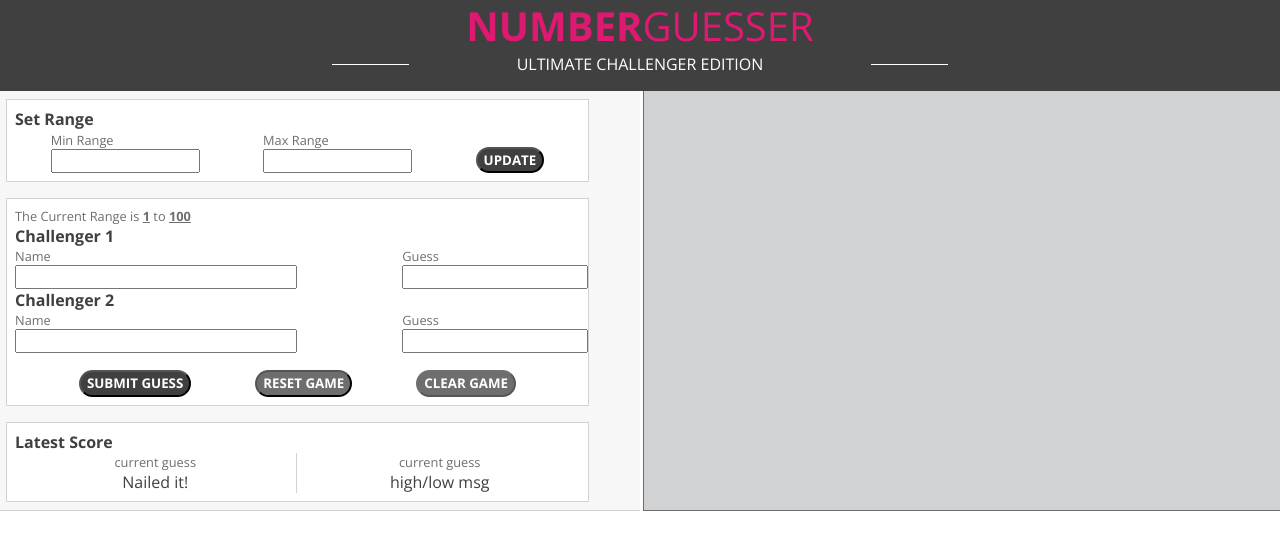
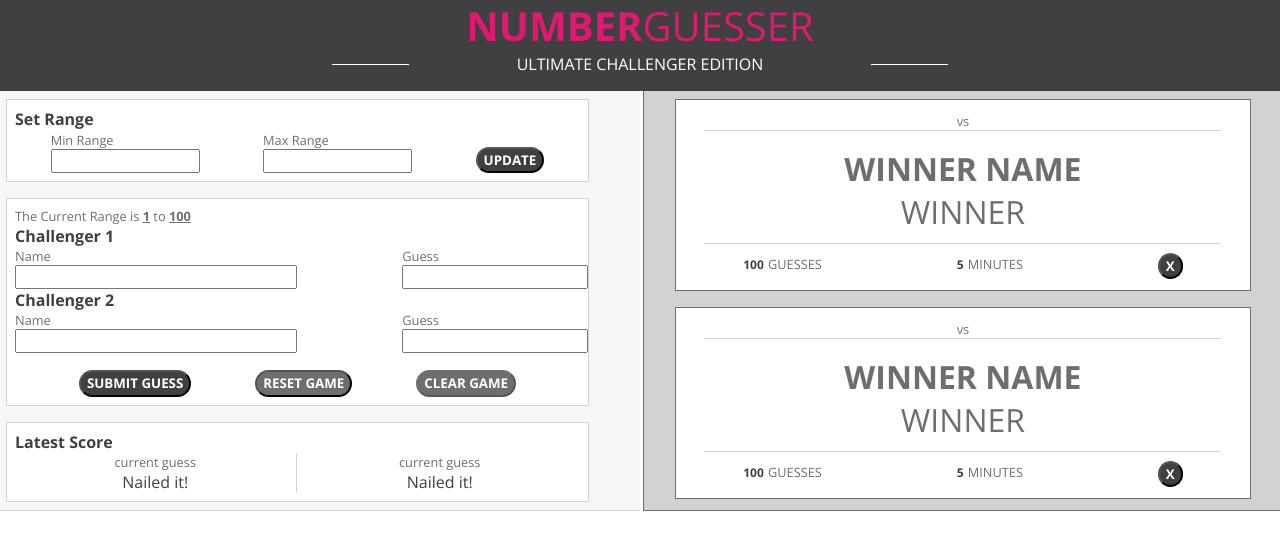
Before and after one commit to trishalanglois/number-guesser-2.0, a plain HTML site: page index.html in a window 1280 px wide. Both pictures are taken after a click on the button "SUBMIT GUESS". Drawn offline with nearby package versions, Linux system fonts and the light colour scheme.

Commit message:
Append winner cards to the DOM

```diff
--- a/main.js
+++ b/main.js
@@ -15,13 +15,12 @@ function getRange() {
   console.log(randomNumber);
   minDisplay.innerText = minRange.value;
   maxDisplay.innerText = maxRange.value;
-
 }
 
+let nameInput1 = document.querySelector('#challenger-1-name-input');
+let nameInput2 = document.querySelector('#challenger-2-name-input');
 
 function guessHandler() {
-  let nameInput1 = document.querySelector('#challenger-1-name-input');
-  let nameInput2 = document.querySelector('#challenger-2-name-input');
   let name1 = document.querySelector('.challenger-1-input-display');
   let name2 = document.querySelector('.challenger-2-input-display');
   let guess1 = document.querySelector('#challenger-1-guess');
@@ -37,6 +36,7 @@ function guessHandler() {
   updateNumber(guess2, guessDisplay2);
   checkGuesses(guess1, guessMessage1);
   checkGuesses(guess2, guessMessage2);
+
 }
 
 function updateName(input, nameDisplay) {
@@ -54,6 +54,44 @@ function checkGuesses(guess, guessMessage) {
     guessMessage.innerText = 'In the words of Lil Jon, get LOW(wer).'
   } else {
     guessMessage.innerText = 'Nailed it!'
-    showWinnerCard()
+    showWinnerCard(nameInput1, nameInput2);
   }
 }
+
+function showWinnerCard (name1, name2) {
+  let aside = document.querySelector('#right-aside');
+  aside.innerHTML += `
+  <article class="winner-card">
+    <div id="challenger-1-vs-challenger-2-wrapper">
+      <p class="challenger-1-name-input-display bold-score-box-text">
+        ${name1.value}
+      </p>
+      <p class="light-form-text">
+        vs
+      </p>
+      <p class="challenger-2-name-input-display bold-score-box-text">
+        ${name2.value}
+      </p>
+    </div>
+    <div id="winner-name-and-winner">
+      <div class="grey-horizontal-lines"></div>
+      <p class="bold-winner-name">
+        WINNER NAME
+      </p>
+      <p class="winner-card-winner">
+        WINNER
+      </p>
+      <div class="grey-horizontal-lines"></div>
+    </div>
+    <div id="guesses-minutes-button-wrapper">
+      <p class="number-of-guesses-statement">
+        <span class="number-guesses bold-score-box-text">100</span>
+        <span class="light-form-text">GUESSES</span>
+      </p>
+      <p class="number-of-minutes-statement">
+        <span class="number-minutes bold-score-box-text">5</span>
+        <span class="light-form-text">MINUTES</span>
+      </p>
+      <input class="button delete-card" type="button" name="update-button" value="X" />
+    </div>`;
+  };
--- a/styles.css
+++ b/styles.css
@@ -5,6 +5,7 @@
 
 body {
   margin: -2px;
+  height: 100%;
 }
 
 header {
```
